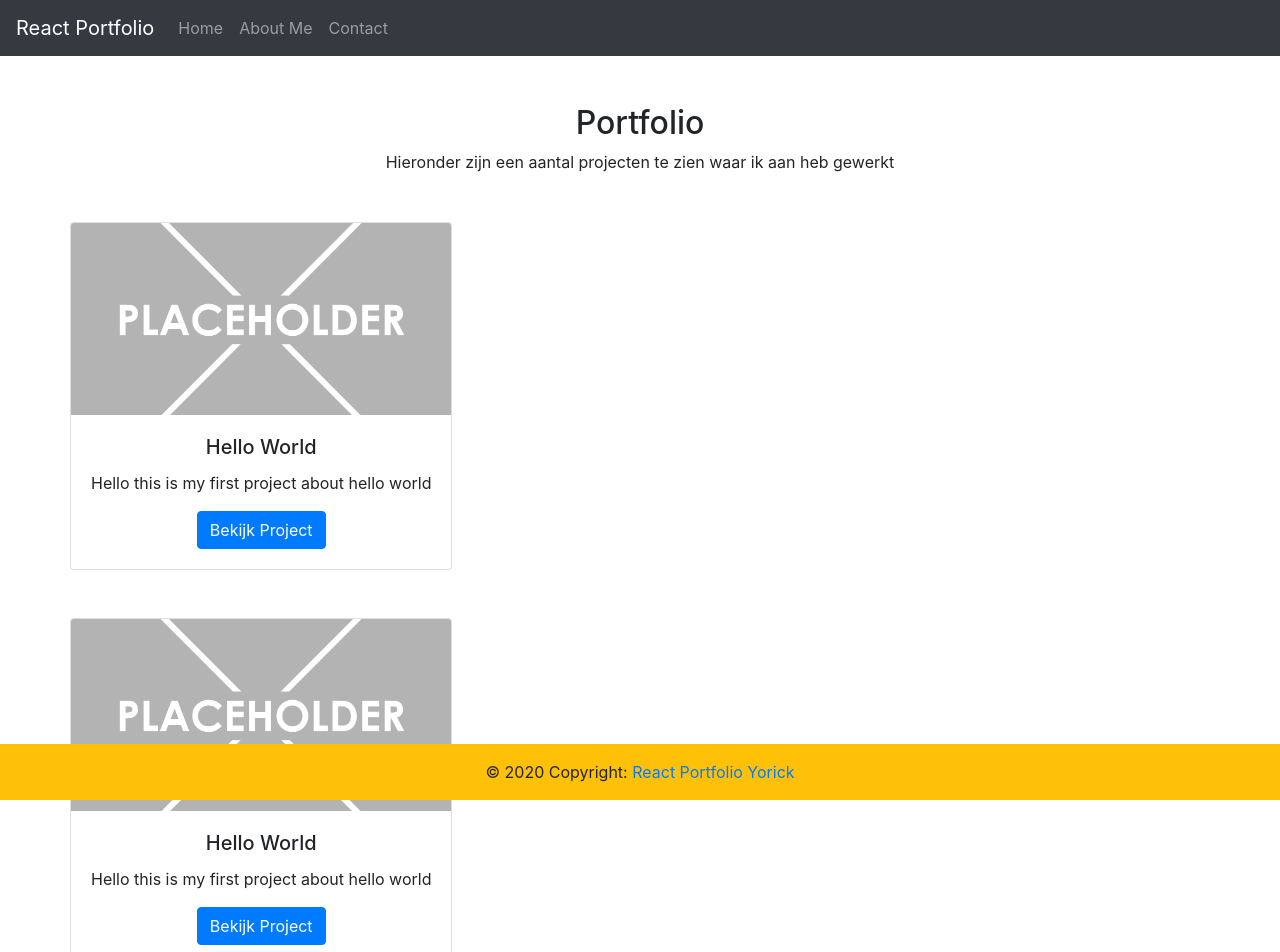
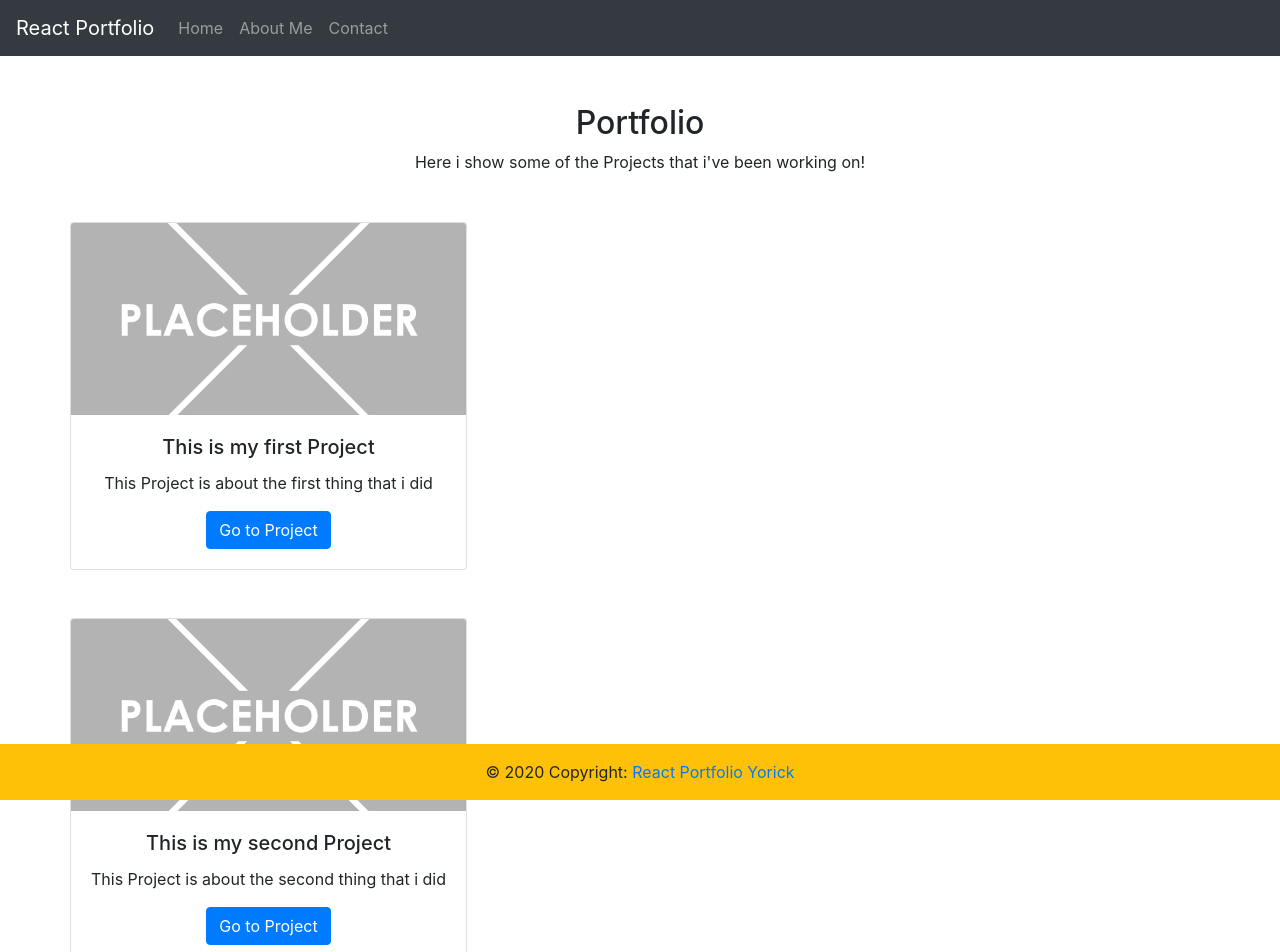
Before and after one commit to YorickVdVenne/react-portfolio, a React (Create React App) app: page / in a window 1280 px wide. Shown: the top 952 px of the page. Built offline with nearby package versions, Linux system fonts and the light colour scheme.

Commit message:
Changing content

```diff
--- a/src/content/AboutMeBody.js
+++ b/src/content/AboutMeBody.js
@@ -23,7 +23,7 @@ export const AboutMeBody = () => {
                         Text about me, even more text about me.
                         Text about me, even more text about me.
                     </p>
-                    <p>Heb je vragen voor me?</p>
+                    <p>Have any questions for me?</p>
                     <Link to={'/contact'} class="btn-link" >Contact</Link>
                 </div>
             </div>
--- a/src/content/ContactForm.js
+++ b/src/content/ContactForm.js
@@ -5,18 +5,18 @@ export const ContactForm = () => {
         <div>
             <form>
             <div class="form-group">
-                <label for="exampleFormControlInput1">Naam</label>
-                <input type="text" class="form-control" id="exampleFormControlInput1" placeholder="Jouw naam..."/>
+                <label for="exampleFormControlInput1">Name</label>
+                <input type="text" class="form-control" id="exampleFormControlInput1" placeholder="Your name..."/>
             </div>
             <div class="form-group">
-                <label for="exampleFormControlInput1">Email adres</label>
-                <input type="email" class="form-control" id="exampleFormControlInput1" placeholder="Jouw email adres..."/>
+                <label for="exampleFormControlInput1">Email address</label>
+                <input type="email" class="form-control" id="exampleFormControlInput1" placeholder="Your email..."/>
             </div>
             <div class="form-group">
-                <label for="exampleFormControlTextarea1">Bericht</label>
+                <label for="exampleFormControlTextarea1">Message</label>
                 <textarea class="form-control" id="exampleFormControlTextarea1" rows="3"></textarea>
             </div>
-            <button type="submit" class="btn btn-primary">Verstuur</button>
+            <button type="submit" class="btn btn-primary">Send</button>
             </form>
         </div>
     )
--- /dev/null
+++ b/src/content/ProjectBody.js
@@ -0,0 +1,15 @@
+import React from 'react'
+import { useParams } from 'react-router-dom';
+import ProjectData from '../data/projects.json'
+
+export const ProjectBody = () => {
+    const { id } = useParams();
+    console.log(ProjectData[id].title)
+
+    return (
+        <div>
+            <h1 class="m-5">{ProjectData[id].title}</h1>
+            <p>{ProjectData[id].text}</p>
+        </div>
+    )
+}
--- a/src/content/ProjectCard.js
+++ b/src/content/ProjectCard.js
@@ -14,11 +14,11 @@ export const ProjectCard = () => {
                 <div class="col">
                     <div class="card-deck">
                         <div class="card mb-5">
-                            <img class="card-img-top" src={Placeholder} alt="Card image cap"/>
+                            <img class="card-img-top" src={Placeholder} alt={projectDetail.title}/>
                             <div class="card-body">
                                 <h5 class="card-title">{projectDetail.title}</h5>
                                 <p class="card-text">{projectDetail.lead}</p>
-                                <Link to={`/projects/${projectDetail.id}`} class="btn btn-primary">Bekijk Project</Link>
+                                <Link to={`/projects/${projectDetail.id}`} class="btn btn-primary">Go to Project</Link>
                             </div>
                         </div>
                     </div>
--- a/src/data/projects.json
+++ b/src/data/projects.json
@@ -1,20 +1,20 @@
 [
     {
+        "id":0,
+        "title": "This is my first Project",
+        "lead": "This Project is about the first thing that i did",
+        "text": "Here is where i give alot of information about my Project that i worked on. It's really cool etc..."
+    },
+    {
         "id":1,
-        "title": "Hello World",
-        "lead": "Hello this is my first project about hello world",
-        "text": "Here is alot of info about my project"
+        "title": "This is my second Project",
+        "lead": "This Project is about the second thing that i did",
+        "text": "Here is where i give alot of information about my Project that i worked on. It's really cool etc..."
     },
     {
         "id":2,
-        "title": "Hello World",
-        "lead": "Hello this is my first project about hello world",
-        "text": "Here is alot of info about my project"
-    },
-    {
-        "id":3,
-        "title": "Hello World",
-        "lead": "Hello this is my first project about hello world",
-        "text": "Here is alot of info about my project"
+        "title": "This is my third Project",
+        "lead": "This Project is about the third thing that i did",
+        "text": "Here is where i give alot of information about my Project that i worked on. It's really cool etc..."
     }
 ]
--- a/src/pages/Home.js
+++ b/src/pages/Home.js
@@ -5,7 +5,7 @@ export const Home = () => {
     return (
         <div>
             <h2 class="mt-5">Portfolio</h2>
-                <p class="mb-5">Hieronder zijn een aantal projecten te zien waar ik aan heb gewerkt</p>
+                <p class="mb-5">Here i show some of the Projects that i've been working on!</p>
 
             <div class="container">
                 <div class="row">
--- a/src/pages/Project.js
+++ b/src/pages/Project.js
@@ -1,17 +1,12 @@
-import React, { useEffect } from 'react'
-import { useParams } from 'react-router-dom';
-import ProjectData from '../data/projects.json'
+import React from 'react'
+import { ProjectBody } from '../content/ProjectBody'
 
 export const Project = () => {
-    const { id } = useParams();
 
-    useEffect(() => {
-
-    }, [])
 
     return (
-        <div>
-
+        <div class="container">
+            <ProjectBody />
         </div>
     )
 }
```
